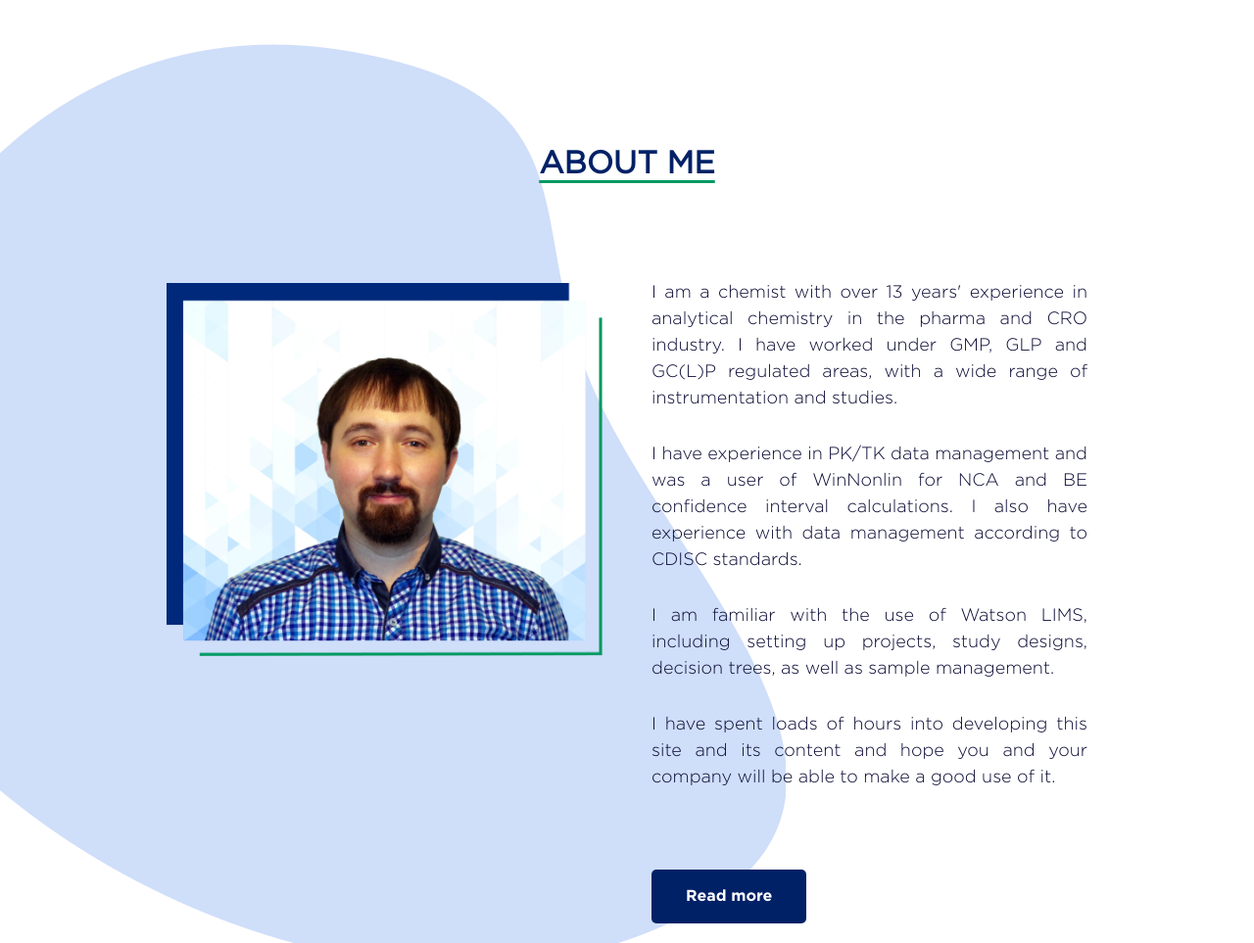
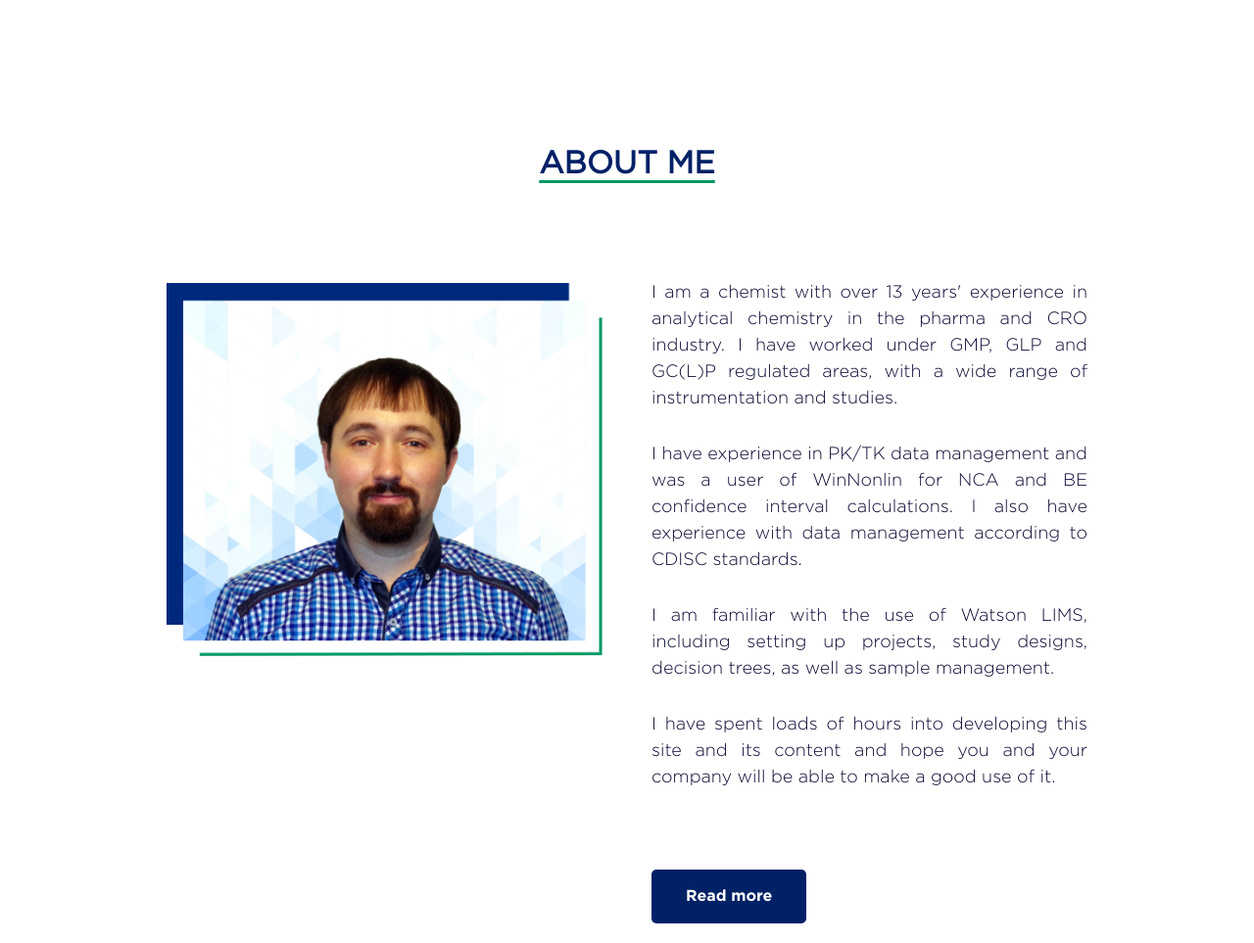
Before and after one commit to Norewal/TB-Personal-Page, a Gatsby site in the folder client/: page / in a window 1280 px wide. Shown: the part 802-1765 px from the top of the page at 98% size. Built offline with nearby package versions, Linux system fonts and the light colour scheme; Gatsby itself is replaced by a stand-in of ours.

Commit message:
removed an img

```diff
--- a/client/src/pages/index.jsx
+++ b/client/src/pages/index.jsx
@@ -9,7 +9,7 @@ import Layout from '../components/Layout';
 import SEO from '../components/seo';
 import BackgroundBiobey from '../images/BG-Biobey.png';
 import BackgroundServices from '../images/BG-Services.png';
-import BackgroundAbout from '../images/BG-About.png';
+import BackgroundAbout from '../images/BG-About5.png';
 import BackgroundContact from '../images/BG-Contact.png';
 
 const BGBioBey = styled.div`
@@ -19,8 +19,7 @@ const BGBioBey = styled.div`
 `;
 
 const BGAbout = styled.div`
-  background-image: url(${BackgroundAbout});
-  background-position: top left;
+  background-position: top right;
   background-repeat: no-repeat;
 `;
 
```
Also changed, not shown: client/src/images/BG-About4.png (added), client/src/images/BG-About5.png (added).
